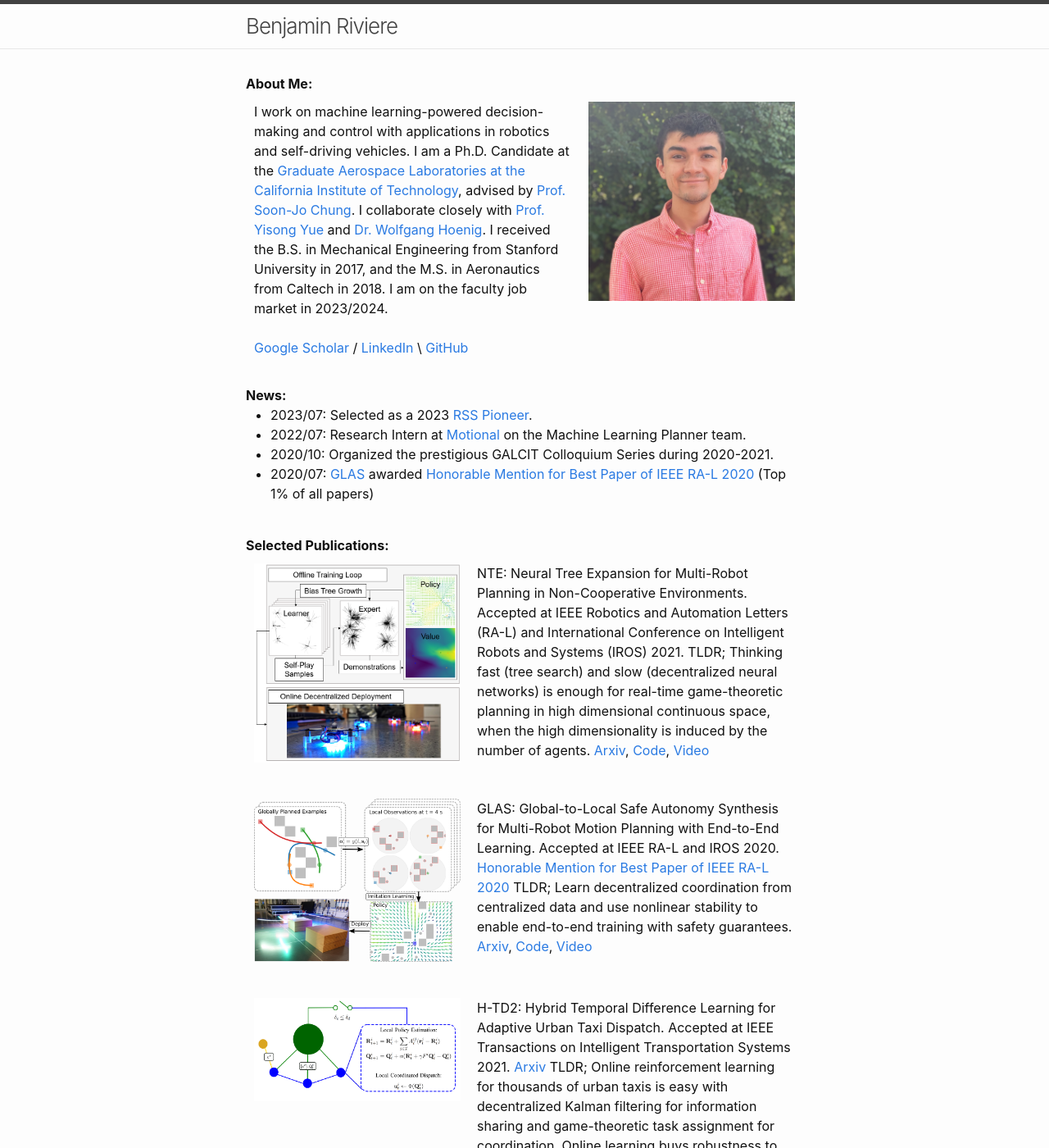
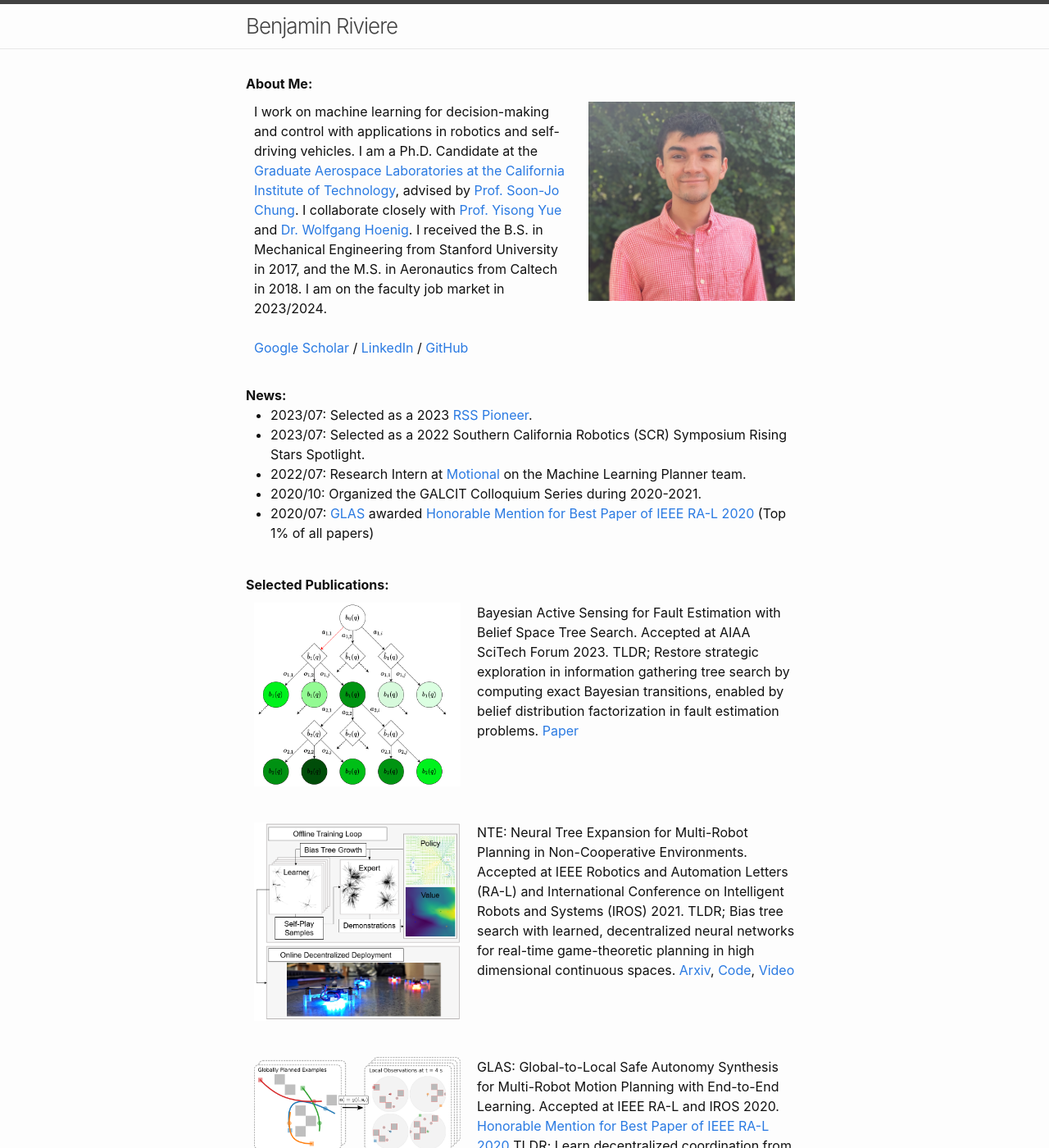
Before and after one commit to bpriviere/bpriviere.github.io, a Jekyll site: the page built from index.md, in a window 1280 px wide and 1400 px high. Shown: the whole window at 82% size. Built offline with Jekyll 4.4.1, drawn with Linux system fonts in a browser that asks for light colours; some of the changed text lies outside the part shown.

Commit message:
bmdp update

```diff
--- a/_layouts/home.html
+++ b/_layouts/home.html
@@ -80,13 +80,13 @@
       <strong>About Me:</strong>
       <div class="row">
         <div class="bigcolumn">
-          I work on machine learning-powered decision-making and control with applications in robotics and self-driving vehicles. I am a Ph.D. Candidate at the <a href="https://galcit.caltech.edu/">Graduate Aerospace Laboratories at the California Institute of Technology</a>, advised by <a href="http://aerospacerobotics.caltech.edu/">Prof. Soon-Jo Chung</a>.
+          I work on machine learning for decision-making and control with applications in robotics and self-driving vehicles. I am a Ph.D. Candidate at the <a href="https://galcit.caltech.edu/">Graduate Aerospace Laboratories at the California Institute of Technology</a>, advised by <a href="http://aerospacerobotics.caltech.edu/">Prof. Soon-Jo Chung</a>.
           I collaborate closely with <a href="http://www.yisongyue.com/">Prof. Yisong Yue</a> and <a href="https://whoenig.github.io/">Dr. Wolfgang Hoenig</a>.
           I received the B.S. in Mechanical Engineering from Stanford University in 2017, and the M.S. in Aeronautics from Caltech in 2018.
           I am on the faculty job market in 2023/2024.
           <br />
           <br />
-          <a href="https://scholar.google.com/citations?user=8A-sI8MAAAAJ&amp;hl=en&amp;oi=ao">Google Scholar</a>  /  <a href="https://www.linkedin.com/in/benjamin-rivi%C3%A8re-442419a2/">LinkedIn</a> \ <a href="https://github.com/bpriviere">GitHub</a>
+          <a href="https://scholar.google.com/citations?user=8A-sI8MAAAAJ&amp;hl=en&amp;oi=ao">Google Scholar</a>  /  <a href="https://www.linkedin.com/in/benjamin-rivi%C3%A8re-442419a2/">LinkedIn</a> / <a href="https://github.com/bpriviere">GitHub</a>
         </div>
         <div class="smallcolumn">
           <img src="images/square_headshot.png" alt="This is me!">
@@ -97,8 +97,9 @@
       <strong>News:</strong>
         <ul>
           <li>2023/07: Selected as a 2023 <a href="https://sites.google.com/view/rsspioneers2023/participants?authuser=0">RSS Pioneer</a>.</li>
+          <li>2023/07: Selected as a 2022  Southern California Robotics (SCR) Symposium Rising Stars Spotlight.</li>
           <li>2022/07: Research Intern at <a href="https://motional.com/">Motional</a> on the Machine Learning Planner team.</li>
-          <li>2020/10: Organized the prestigious GALCIT Colloquium Series during 2020-2021.</li>
+          <li>2020/10: Organized the GALCIT Colloquium Series during 2020-2021.</li>
           <li>2020/07: <a href="https://arxiv.org/abs/2002.11807">GLAS</a> awarded <a href="https://www.ieee-ras.org/publications/ra-l/ra-l-paper-awards">Honorable Mention for Best Paper of IEEE RA-L 2020</a> (Top 1% of all papers)</li>
         </ul>
 
@@ -106,11 +107,24 @@
       <strong>Selected Publications:</strong>
         <div class="row">
           <div class="smallcolumn">
+            <img src="images/bmdp.png" alt="This is POMCPMF!">
+          </div>
+          <div class="bigcolumn">
+            Bayesian Active Sensing for Fault Estimation with Belief Space Tree Search. Accepted at AIAA SciTech Forum 2023.
+            TLDR; Restore strategic exploration in information gathering tree search by computing exact Bayesian transitions, enabled by belief distribution factorization in fault estimation problems.
+            <a href="https://arc.aiaa.org/doi/10.2514/6.2023-0874">Paper</a>
+          </div>
+        </div>
+
+        <br />
+
+        <div class="row">
+          <div class="smallcolumn">
             <img src="images/nte_overview.png" alt="This is NTE!">
           </div>
           <div class="bigcolumn">
             NTE: Neural Tree Expansion for Multi-Robot Planning in Non-Cooperative Environments. Accepted at IEEE Robotics and Automation Letters (RA-L) and International Conference on Intelligent Robots and Systems (IROS) 2021.
-            TLDR; Thinking fast (tree search) and slow (decentralized neural networks) is enough for real-time game-theoretic planning in high dimensional continuous space, when the high dimensionality is induced by the number of agents.
+            TLDR; Bias tree search with learned, decentralized neural networks for real-time game-theoretic planning in high dimensional continuous spaces.
             <a href="https://arxiv.org/abs/2104.09705">Arxiv</a>, <a href="https://github.com/bpriviere/decision_making">Code</a>, <a href="https://youtu.be/mklbTfWl7DE">Video</a>
           </div>
         </div>
@@ -137,8 +151,7 @@
           </div>
           <div class="bigcolumn">
             H-TD2: Hybrid Temporal Difference Learning for Adaptive Urban Taxi Dispatch. Accepted at IEEE Transactions on Intelligent Transportation Systems 2021. <a href="https://arxiv.org/abs/2105.02138">Arxiv</a>
-            TLDR; Online reinforcement learning for thousands of urban taxis is easy with decentralized Kalman filtering for information sharing and game-theoretic task assignment for coordination.
-            Online learning buys robustness to out-of-domain events, like Game 5 of the 2016 Major League Baseball World Series in Chicago.
+            TLDR; Coordinate thousands of urban taxis with decentralized Kalman filtering for information sharing, local online reinforcement learning, and game-theoretic task assignment.
           </div>
         </div>
 
```
Also changed, not shown: images/bmdp.png (added).
